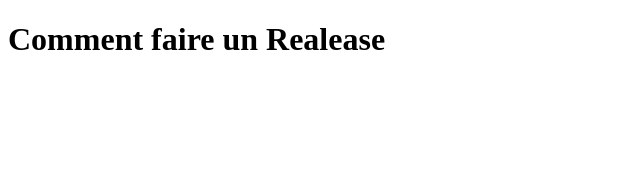
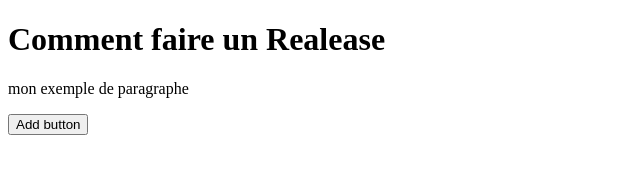
Before and after one commit to KMBedw/Livecoding1, a plain HTML site: page index.html in a window 1280 px wide. Shown: the whole page, without its empty margins (0-640 px from the left). Drawn offline with Linux system fonts and the light colour scheme.

Commit message:
ajouts des components

```diff
--- a/index.html
+++ b/index.html
@@ -7,5 +7,7 @@
 </head>
 <body>
     <h1>Comment faire un Realease</h1>
+    <p>mon exemple de paragraphe</p>
+    <button>Add button</button>
 </body>
 </html>
```
